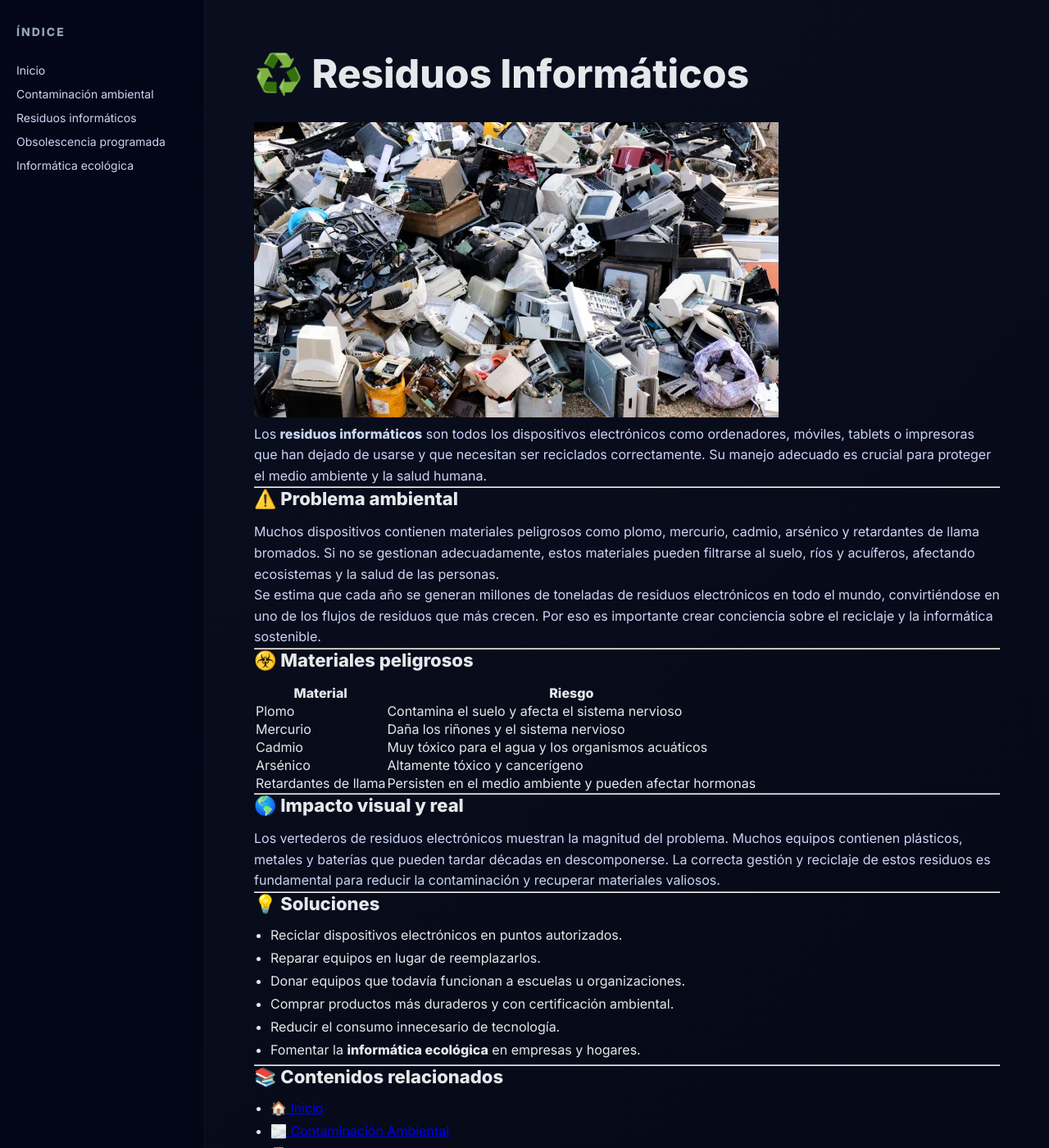
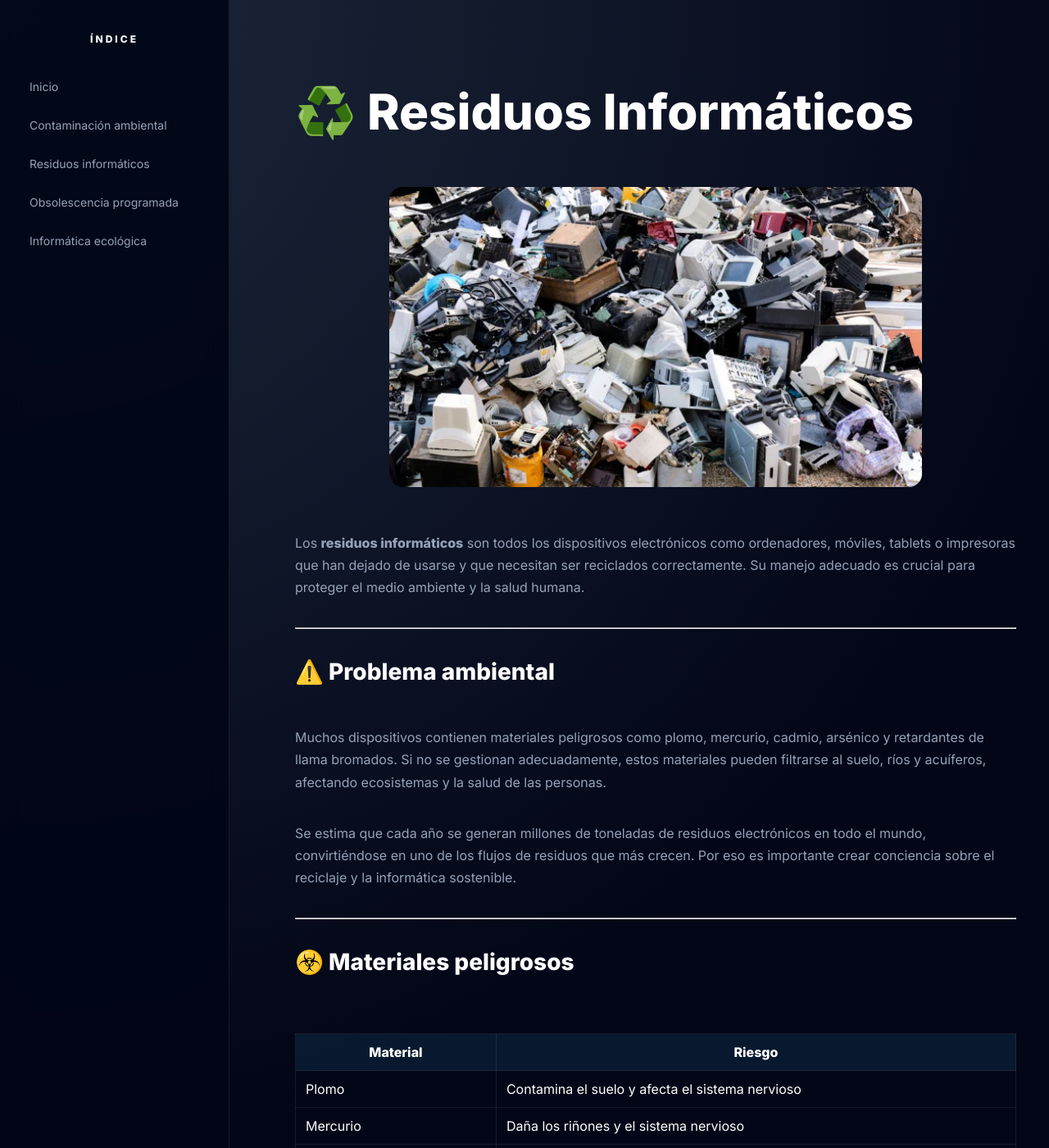
Before and after one commit to glizzlyy/informatica-ambiental, a Jekyll site: the page built from residuos.md, in a window 1280 px wide and 1400 px high. Shown: the whole window at 82% size. Built offline with Jekyll 4.4.1, drawn with Linux system fonts in a browser that asks for light colours.

Commit message:
Update estilos.html

```diff
--- a/_layouts/estilos.html
+++ b/_layouts/estilos.html
@@ -1,113 +1,166 @@
 <!DOCTYPE html>
 <html lang="es">
 <head>
-  <meta charset="UTF-8">
+  <meta charset="UTF-8" />
+  <meta name="viewport" content="width=device-width, initial-scale=1" />
   <title>{{ page.title }}</title>
-  <meta name="viewport" content="width=device-width, initial-scale=1.0">
 
-  <!-- Fuente -->
-  <link href="https://fonts.googleapis.com/css2?family=Inter:wght@400;600;800&display=swap" rel="stylesheet">
+  <!-- Google Fonts -->
+  <link href="https://fonts.googleapis.com/css2?family=Inter:wght@400;600;800&display=swap" rel="stylesheet" />
 
-  <!-- Estilos -->
   <style>
-    * {
-      margin: 0;
-      padding: 0;
-      box-sizing: border-box;
-      font-family: 'Inter', sans-serif;
+    /* ===== VARIABLES ===== */
+    :root{
+      --bg-dark:#020617;
+      --text-main:#ffffff;
+      --text-muted:#94a3b8;
+      --primary:#38bdf8;
+      --glass:rgba(255,255,255,0.03);
+      --glass-border:rgba(255,255,255,0.08);
     }
 
-    body {
-      display: flex;
-      background: linear-gradient(135deg, #0a0f1f, #050816);
-      color: #e5e7eb;
+    /* ===== RESET ===== */
+    *{
+      margin:0;
+      padding:0;
+      box-sizing:border-box;
     }
 
-    /* SIDEBAR */
-    .sidebar {
-      width: 250px;
-      height: 100vh;
-      background: #020617;
-      padding: 30px 20px;
-      position: fixed;
-      left: 0;
-      top: 0;
-      border-right: 1px solid rgba(255,255,255,0.05);
+    body{
+      font-family:'Inter',sans-serif;
+      background: radial-gradient(circle at top left,#1e293b,#020617 50%);
+      color:var(--text-main);
+      min-height:100vh;
+      transition: background 0.3s ease, color 0.3s ease;
+      display:flex;
     }
 
-    .sidebar h2 {
-      font-size: 14px;
-      letter-spacing: 2px;
-      margin-bottom: 30px;
-      color: #94a3b8;
+    /* ===== SIDEBAR ===== */
+    .sidebar{
+      width:280px;
+      min-width:280px;
+      height:100vh;
+      position:fixed;
+      top:0;
+      left:0;
+      background:rgba(2,6,23,0.9);
+      backdrop-filter:blur(15px);
+      border-right:1px solid var(--glass-border);
+      padding:40px 20px;
+      display:flex;
+      flex-direction:column;
+      overflow:hidden;
     }
 
-    .sidebar a {
-      display: block;
-      color: #cbd5f5;
-      text-decoration: none;
-      margin: 12px 0;
-      font-size: 14px;
-      transition: 0.2s;
+    .sidebar h2{
+      font-size:12px;
+      letter-spacing:3px;
+      color:white;
+      text-align:center;
+      margin-bottom:30px;
     }
 
-    .sidebar a:hover {
-      color: #38bdf8;
-      transform: translateX(5px);
+    .sidebar a{
+      font-size:14px;
+      color:var(--text-muted);
+      text-decoration:none;
+      padding:12px 16px;
+      margin-bottom:6px;
+      border-radius:10px;
+      transition:0.3s;
     }
 
-    /* CONTENIDO */
-    .contenido {
-      margin-left: 250px;
-      padding: 60px;
-      width: 100%;
+    .sidebar a:hover{
+      background:rgba(56,189,248,0.1);
+      color:white;
+      transform:translateX(5px);
     }
 
-    h1 {
-      font-size: 48px;
-      margin-bottom: 30px;
-      font-weight: 800;
+    /* ===== CONTENIDO ===== */
+    .contenido{
+      max-width:1000px;
+      margin-left:320px;
+      padding:100px 40px 80px;
+      display:flex;
+      flex-direction:column;
+      gap:35px;
+      min-height:100vh;
     }
 
-    h2 {
-      font-size: 22px;
-      margin-bottom: 15px;
+    h1{
+      font-size:60px;
+      font-weight:800;
     }
 
-    p {
-      line-height: 1.6;
-      color: #cbd5f5;
+    h2{
+      font-size:28px;
+      margin-bottom:15px;
     }
 
-    ul {
-      padding-left: 20px;
+    section{
+      background:var(--glass);
+      padding:40px;
+      border-radius:25px;
+      border:1px solid var(--glass-border);
     }
 
-    li {
-      margin: 8px 0;
+    p{
+      color:var(--text-muted);
+      line-height:1.7;
     }
 
-    /* TARJETAS */
-    section {
-      background: rgba(255,255,255,0.03);
-      border: 1px solid rgba(255,255,255,0.05);
-      padding: 25px;
-      border-radius: 15px;
-      margin-bottom: 30px;
-      backdrop-filter: blur(10px);
+    ul{
+      padding-left:20px;
+      color:var(--text-muted);
     }
 
-    /* RESPONSIVE */
-    @media (max-width: 768px) {
-      .sidebar {
-        position: relative;
-        width: 100%;
-        height: auto;
+    ul li{
+      margin-bottom:8px;
+    }
+
+    img{
+      width:100%;
+      max-width:650px;
+      display:block;
+      margin:20px auto;
+      border-radius:16px;
+    }
+
+    table{
+      width:100%;
+      border-collapse:collapse;
+      margin-top:20px;
+    }
+
+    th,td{
+      border:1px solid var(--glass-border);
+      padding:12px;
+    }
+
+    th{
+      background:rgba(56,189,248,0.1);
+    }
+
+    /* ===== RESPONSIVE ===== */
+    @media (max-width:992px){
+      .sidebar{
+        width:80px;
+        min-width:80px;
       }
-
-      .contenido {
-        margin-left: 0;
-        padding: 20px;
+      .sidebar h2{
+        display:none;
+      }
+      .sidebar a{
+        font-size:0;
+        text-align:center;
+      }
+      .sidebar a::before{
+        content:"•";
+        font-size:2rem;
+        color:var(--primary);
+      }
+      .contenido{
+        margin-left:100px;
       }
     }
   </style>
@@ -118,15 +171,14 @@
   <!-- SIDEBAR -->
   <nav class="sidebar">
     <h2>ÍNDICE</h2>
-
-    <a href="/">Inicio</a>
-    <a href="/contaminacion">Contaminación ambiental</a>
-    <a href="/residuos">Residuos informáticos</a>
-    <a href="/obsolescencia">Obsolescencia programada</a>
-    <a href="/informatica-ecologica">Informática ecológica</a>
+    <a href="README.md">Inicio</a>
+    <a href="contaminacion.md#impacto">Contaminación ambiental</a>
+    <a href="residuos.md#problema">Residuos informáticos</a>
+    <a href="obsolescencia.md">Obsolescencia programada</a>
+    <a href="informatica-ecologica.md">Informática ecológica</a>
   </nav>
 
-  <!-- CONTENIDO DINÁMICO -->
+  <!-- CONTENIDO -->
   <main class="contenido">
     {{ content }}
   </main>
```
